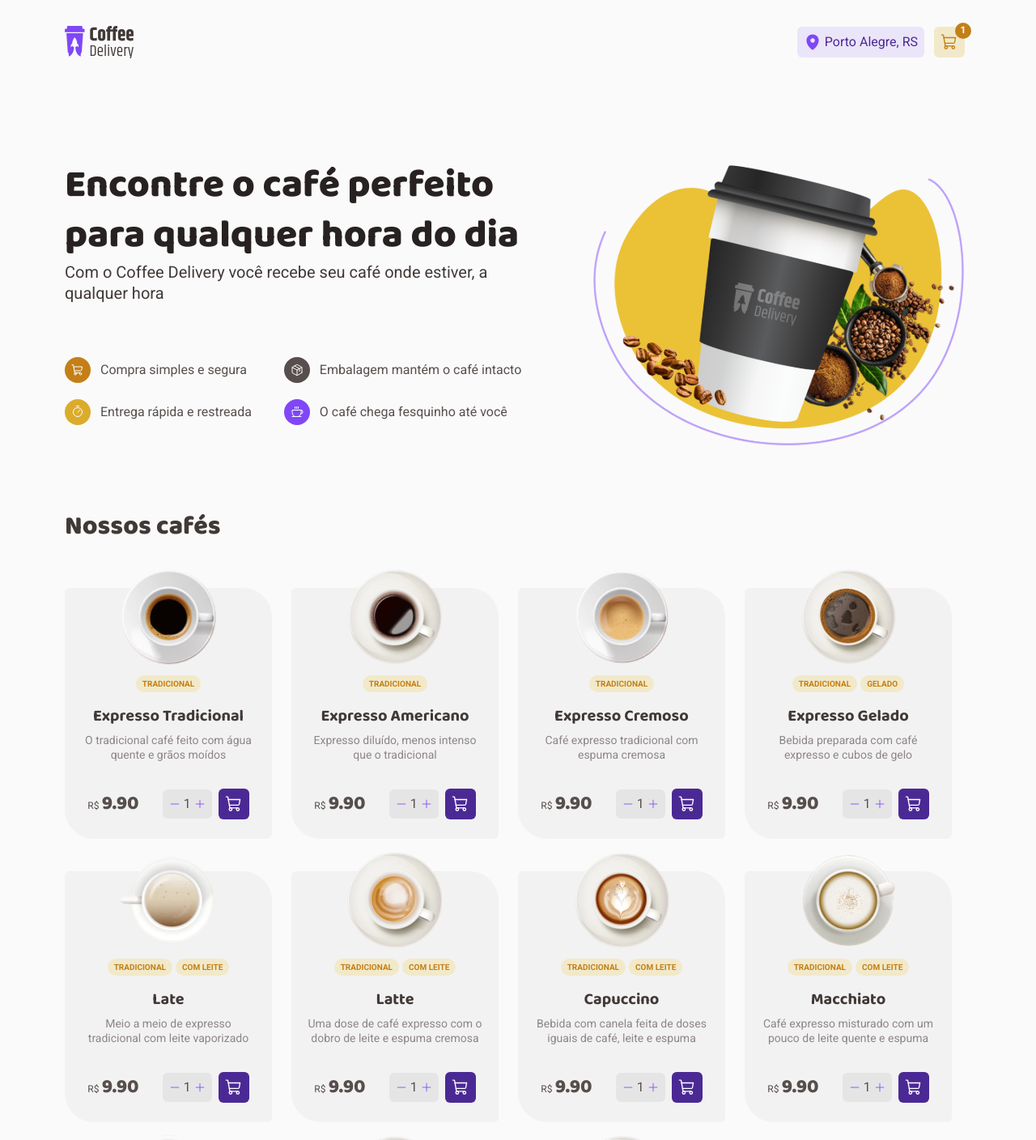
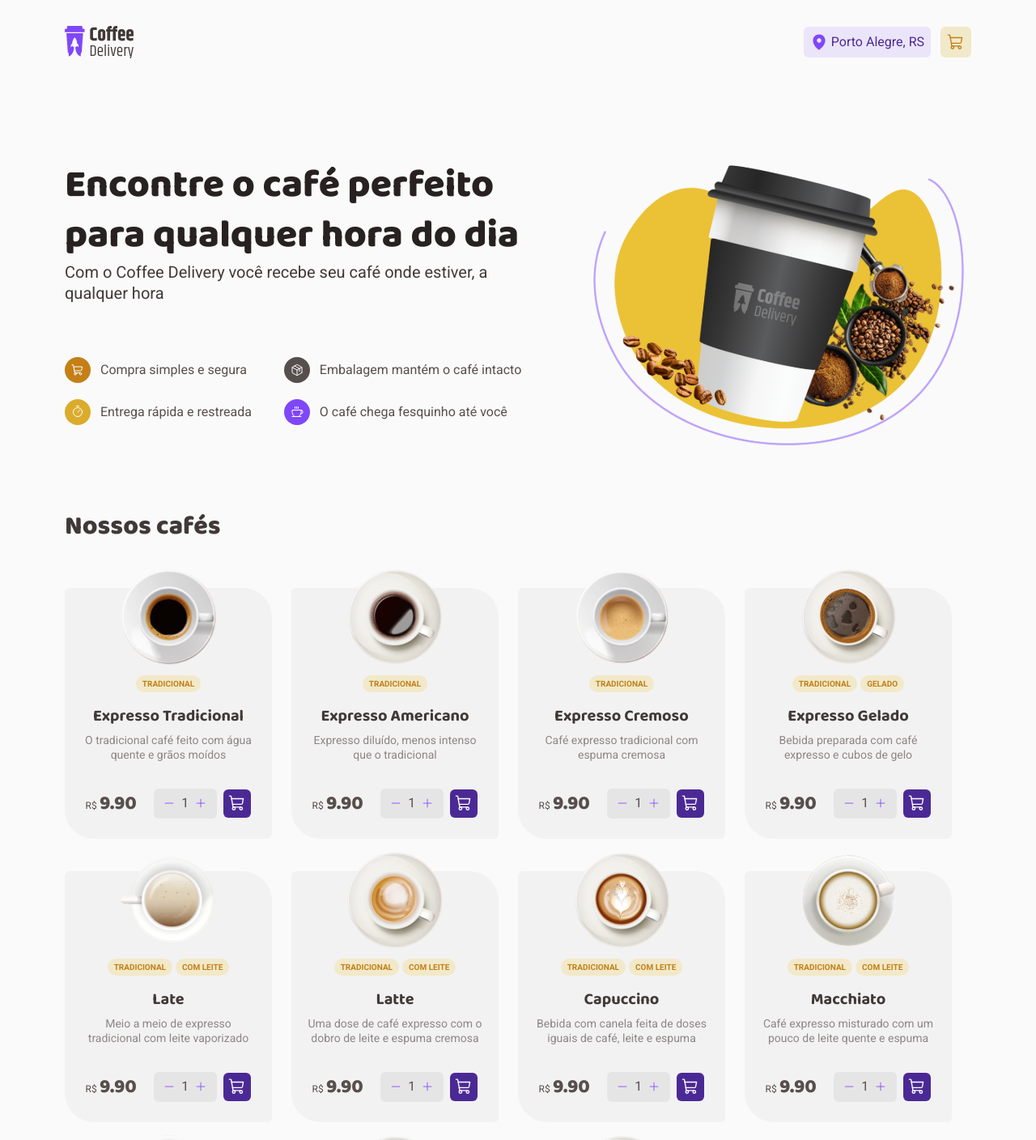
Before and after one commit to AronAdamsRapetto/desafio-coffe-delivery, a React (Vite) app: page / in a window 1280 px wide. Shown: the top 1408 px of the page at 81% size. Built offline with nearby package versions, Linux system fonts and the light colour scheme.

Commit message:
finish home page

```diff
--- a/src/components/Header.tsx
+++ b/src/components/Header.tsx
@@ -8,8 +8,14 @@ import {
   MenuContainer,
   ShopLinkContainer,
 } from './styles'
+import { useContext } from 'react'
+import { CoffeContext } from '../context/CoffeContext'
+import { NavLink } from 'react-router-dom'
 
 export function Header() {
+  const { shoppingCart } = useContext(CoffeContext)
+  const itemsCounter = shoppingCart.reduce((acc, { qtd }) => (acc += qtd), 0)
+
   return (
     <HeaderContainer>
       <img src={coffeDeliveryLogo} alt="" />
@@ -18,10 +24,12 @@ export function Header() {
           <img src={mapPinFill} alt="" />
           <span>Porto Alegre, RS</span>
         </LocaleContainer>
-        <ShopLinkContainer>
-          <ShoppingCart size={22} />
-        </ShopLinkContainer>
-        <ItemsCounter>1</ItemsCounter>
+        <NavLink to="/checkout">
+          <ShopLinkContainer>
+            <ShoppingCart size={22} />
+          </ShopLinkContainer>
+        </NavLink>
+        {itemsCounter ? <ItemsCounter>{itemsCounter}</ItemsCounter> : null}
       </MenuContainer>
     </HeaderContainer>
   )
--- a/src/components/styles.ts
+++ b/src/components/styles.ts
@@ -4,7 +4,7 @@ export const HeaderContainer = styled.header`
   display: flex;
   justify-content: space-between;
   align-items: center;
-  margin: 2rem 5rem;
+  margin: 2rem 0;
   background: ${(props) => props.theme.background};
 `
 
--- a/src/layouts/styles.ts
+++ b/src/layouts/styles.ts
@@ -4,4 +4,5 @@ export const LayoutContainer = styled.div`
   width: 100vw;
   display: flex;
   flex-direction: column;
+  padding: 0 5rem;
 `
--- a/src/pages/home/components/CoffeCard.tsx
+++ b/src/pages/home/components/CoffeCard.tsx
@@ -6,6 +6,8 @@ import {
   SelectionQuantityContainer,
   TagsContainer,
 } from './styles'
+import { useContext, useState } from 'react'
+import { CoffeContext } from '../../../context/CoffeContext'
 
 interface CoffeCardProps {
   image: string
@@ -13,6 +15,7 @@ interface CoffeCardProps {
   name: string
   description: string
   price: number
+  id: number
 }
 
 export function CoffeCard({
@@ -21,7 +24,33 @@ export function CoffeCard({
   name,
   description,
   price,
+  id,
 }: CoffeCardProps) {
+  const [shopQuantity, setShopQuantity] = useState(1)
+  const { addItemToShoppingCart } = useContext(CoffeContext)
+
+  const handleAddItem = () => {
+    const newItem = {
+      id,
+      name,
+      image,
+      price,
+      qtd: shopQuantity,
+    }
+
+    addItemToShoppingCart(newItem)
+  }
+
+  const handleIncreaseShopQuantity = () => {
+    setShopQuantity((state) => state + 1)
+  }
+
+  const handleDecreaseShopQuantoty = () => {
+    if (shopQuantity > 1) {
+      setShopQuantity((state) => state - 1)
+    }
+  }
+
   return (
     <CoffeCardContainer>
       <img src={image} alt="" />
@@ -36,11 +65,11 @@ export function CoffeCard({
         <span>{price.toFixed(2)}</span>
         <SelectionQuantityContainer>
           <div>
-            <Minus size={14} />
-            <span>1</span>
-            <Plus size={14} />
+            <Minus onClick={handleDecreaseShopQuantoty} size={14} />
+            <span>{shopQuantity}</span>
+            <Plus onClick={handleIncreaseShopQuantity} size={14} />
           </div>
-          <button type="button">
+          <button onClick={handleAddItem} type="button">
             <ShoppingCart size={22} />
           </button>
         </SelectionQuantityContainer>
--- a/src/pages/home/components/styles.ts
+++ b/src/pages/home/components/styles.ts
@@ -57,7 +57,7 @@ export const PurchaseContainer = styled.div`
   margin: 2.0625rem 1.5rem 1.25rem;
   justify-content: space-between;
   align-items: center;
-  gap: 1.8125rem;
+  gap: 1.3rem;
 
   span {
     font-family: 'Baloo 2', cursive;
@@ -86,9 +86,10 @@ export const SelectionQuantityContainer = styled.div`
     justify-content: center;
     align-items: center;
     padding: 0.5rem;
-    gap: 0.25rem;
+    gap: 0.5rem;
     background: ${(props) => props.theme['base-button']};
     border-radius: 6px;
+    width: 4.875rem;
 
     span {
       font-family: 'Roboto', sans-serif;
@@ -116,7 +117,7 @@ export const SelectionQuantityContainer = styled.div`
   button {
     border: 0;
     display: flex;
-    padding: 0.5rem;
+    padding: 0.4rem;
     border-radius: 6px;
     background: ${(props) => props.theme['purple-dark']};
     color: ${(props) => props.theme.white};
--- a/src/pages/home/styles.ts
+++ b/src/pages/home/styles.ts
@@ -3,13 +3,14 @@ import styled from 'styled-components'
 export const HomeContainer = styled.main`
   display: flex;
   flex-direction: column;
-  margin: 5.875rem 5rem 0;
+  margin: 5.875rem 0;
 `
 
 export const WelcomeContainer = styled.section`
   display: flex;
+  justify-content: space-between;
   gap: 3.5rem;
-  margin: 0 auto 4.5rem auto;
+  margin-bottom: 4.5rem;
 `
 
 export const IntroductionContainer = styled.div`
@@ -81,7 +82,6 @@ export const CoffeIconContainer = styled(BaseIconContainer)`
 export const CafeListContainer = styled.section`
   display: flex;
   flex-direction: column;
-  max-width: 1120px;
   margin: 0 auto 4.5rem auto;
 
   h2 {
```
